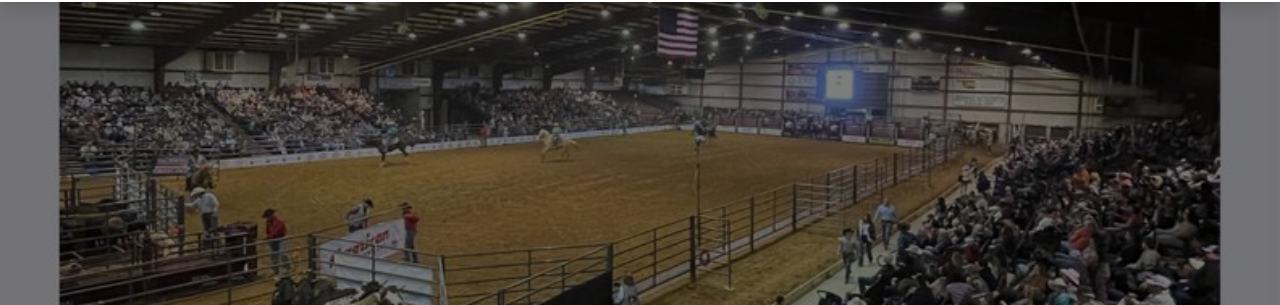
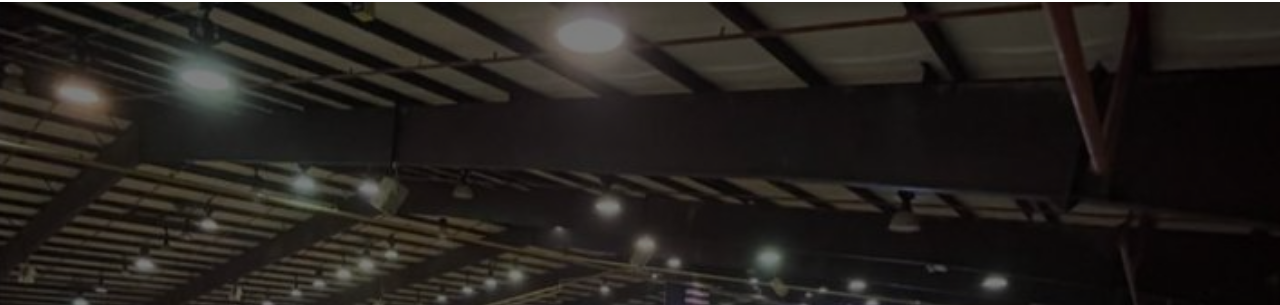
Before and after one commit to southeast-expo-center/SEEC_Landing, a plain HTML site: page index.html in a window 1280 px wide. Shown: the part 57-362 px from the top of the page. Drawn offline with nearby package versions, Linux system fonts and the light colour scheme.

Commit message:
Update index.html with rodeo image

```diff
--- a/index.html
+++ b/index.html
@@ -23,7 +23,7 @@
   </nav>
 
   <!-- Hero Section -->
-  <header class="bg-cover bg-center h-screen" style="background-image: url('https://github.com/southeast-expo-center/SEEC_Landing/blob/main/Rodeo.jpg?raw=true');">
+  <header class="bg-cover bg-center h-screen" style="background-image: url('https://github.com/southeast-expo-center/SEEC_Landing/blob/main/Rodeo2.JPG?raw=true');">
     <div class="h-full bg-black bg-opacity-50 flex items-center justify-center">
       <div class="text-center text-white px-4">
         <h1 class="text-4xl md:text-6xl font-bold mb-4">Welcome to the Southeast Expo Center</h1>
```
